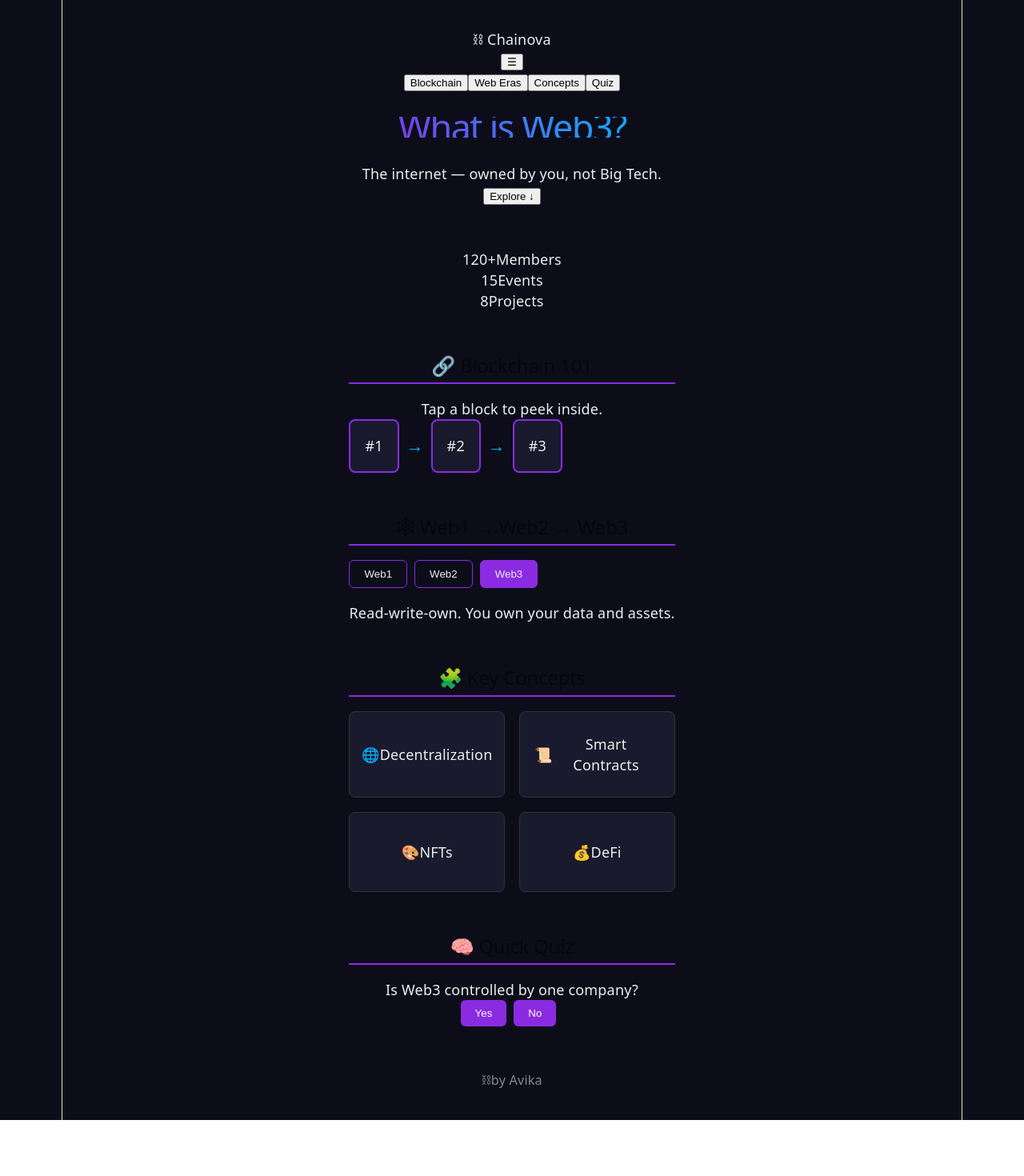
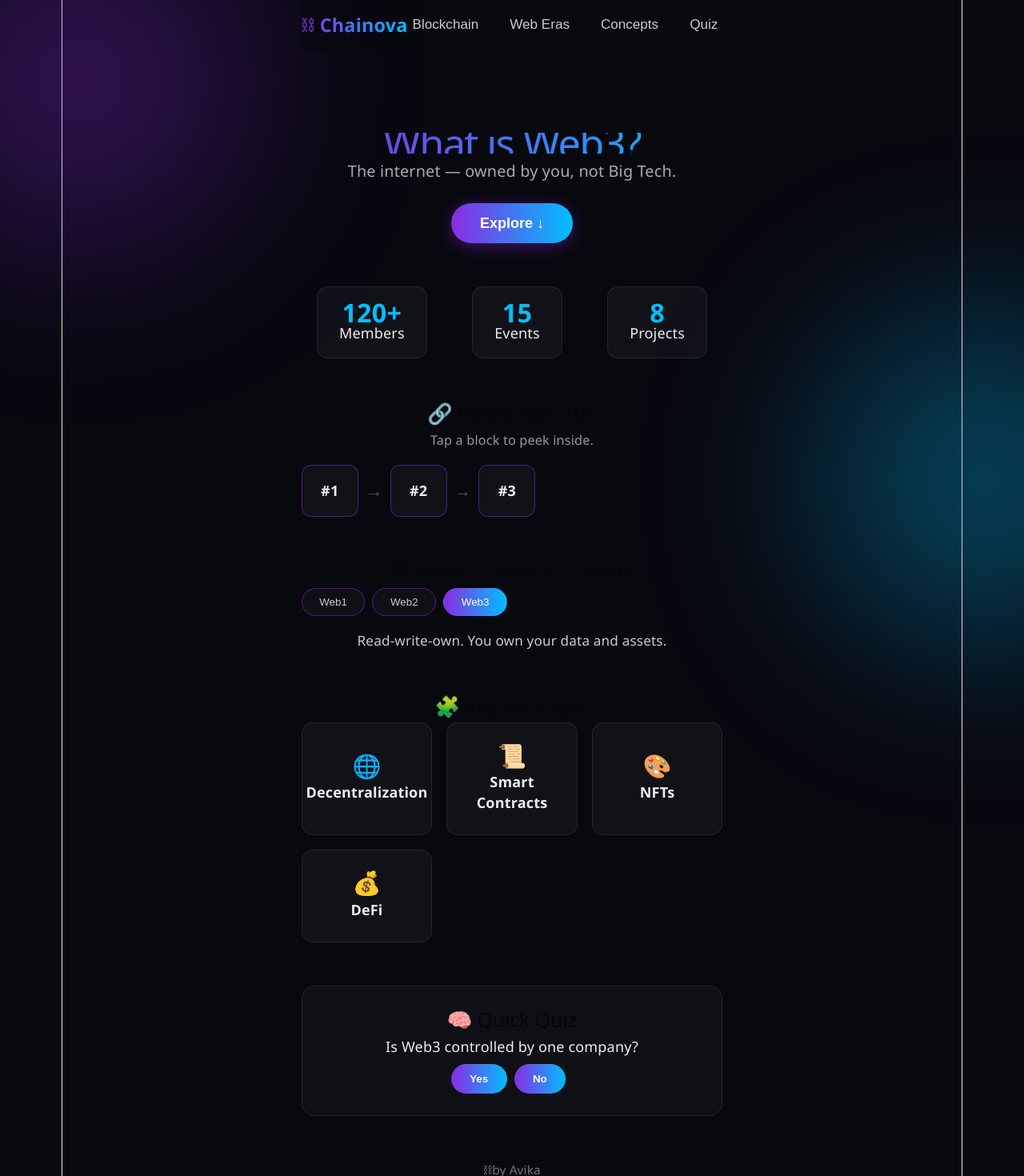
Before and after one commit to avikkaaa/chainova, a React (Vite) app: page / in a window 1280 px wide. Shown: the top 1470 px of the page at 80% size. Before the commit the page ends 1400 px from the top, so only its background shows below. Built offline with nearby package versions, Linux system fonts and the light colour scheme.

Commit message:
Update App.css

```diff
--- a/src/App.css
+++ b/src/App.css
@@ -1,37 +1,181 @@
 * { box-sizing: border-box; }
 
 body {
-  background: #0d0d1a;
+  background: #08080f;
   color: #eee;
+  margin: 0;
+  overflow-x: hidden;
 }
 
 .app {
+  position: relative;
   max-width: 800px;
   margin: 0 auto;
-  padding: 2rem 1rem;
-  font-family: system-ui, sans-serif;
+  padding: 0 1rem 2rem;
+  font-family: 'Segoe UI', system-ui, sans-serif;
 }
 
-.hero {
-  text-align: center;
-  margin-bottom: 3rem;
+.glow {
+  position: fixed;
+  width: 400px;
+  height: 400px;
+  border-radius: 50%;
+  filter: blur(120px);
+  opacity: 0.35;
+  z-index: 0;
+  pointer-events: none;
 }
 
-.hero h1 {
-  font-size: 2.5rem;
+.glow-1 { background: #8a2be2; top: -100px; left: -100px; }
+.glow-2 { background: #00bfff; bottom: 0; right: -150px; }
+
+.navbar, .hero, .stats, section, .footer {
+  position: relative;
+  z-index: 1;
+}
+
+/* Navbar */
+.navbar {
+  display: flex;
+  justify-content: space-between;
+  align-items: center;
+  padding: 1rem 0;
+  position: sticky;
+  top: 0;
+  background: rgba(8, 8, 15, 0.75);
+  backdrop-filter: blur(10px);
+  z-index: 10;
+}
+
+.logo {
+  font-weight: bold;
+  font-size: 1.3rem;
   background: linear-gradient(90deg, #8a2be2, #00bfff);
   -webkit-background-clip: text;
   background-clip: text;
   color: transparent;
 }
 
+.menu-toggle {
+  display: none;
+  background: none;
+  border: none;
+  color: #eee;
+  font-size: 1.5rem;
+  cursor: pointer;
+}
+
+.nav-links {
+  display: flex;
+  gap: 1.5rem;
+}
+
+.nav-links button {
+  background: none;
+  border: none;
+  color: #ccc;
+  cursor: pointer;
+  font-size: 0.95rem;
+  transition: color 0.2s;
+}
+
+.nav-links button:hover {
+  color: #00bfff;
+}
+
+@media (max-width: 600px) {
+  .menu-toggle { display: block; }
+  .nav-links {
+    display: none;
+    flex-direction: column;
+    position: absolute;
+    top: 60px;
+    right: 0;
+    background: #12121f;
+    padding: 1rem;
+    border-radius: 12px;
+    box-shadow: 0 8px 24px rgba(0,0,0,0.4);
+  }
+  .nav-links.open { display: flex; }
+}
+
+/* Hero */
+.hero {
+  text-align: center;
+  padding: 4rem 0 2rem;
+}
+
+.hero h1 {
+  font-size: 2.8rem;
+  margin-bottom: 0.5rem;
+  background: linear-gradient(90deg, #8a2be2, #00bfff);
+  -webkit-background-clip: text;
+  background-clip: text;
+  color: transparent;
+}
+
+.hero p {
+  color: #aaa;
+  font-size: 1.1rem;
+}
+
+.cta {
+  margin-top: 1.5rem;
+  padding: 0.8rem 2rem;
+  background: linear-gradient(90deg, #8a2be2, #00bfff);
+  border: none;
+  border-radius: 30px;
+  color: white;
+  font-size: 1rem;
+  font-weight: 600;
+  cursor: pointer;
+  box-shadow: 0 4px 20px rgba(138, 43, 226, 0.4);
+  transition: transform 0.2s, box-shadow 0.2s;
+}
+
+.cta:hover {
+  transform: scale(1.06);
+  box-shadow: 0 6px 28px rgba(0, 191, 255, 0.5);
+}
+
+/* Stats */
+.stats {
+  display: flex;
+  justify-content: space-around;
+  text-align: center;
+  margin: 1rem 0 3rem;
+  flex-wrap: wrap;
+  gap: 1rem;
+}
+
+.stat {
+  background: rgba(255,255,255,0.04);
+  border: 1px solid rgba(255,255,255,0.08);
+  padding: 1rem 1.5rem;
+  border-radius: 14px;
+  min-width: 100px;
+}
+
+.stat span {
+  display: block;
+  font-size: 1.8rem;
+  font-weight: bold;
+  color: #00bfff;
+}
+
 section {
   margin-bottom: 3rem;
+  scroll-margin-top: 80px;
 }
 
 section h2 {
-  border-bottom: 2px solid #8a2be2;
-  padding-bottom: 0.4rem;
+  font-size: 1.4rem;
+  margin-bottom: 0.3rem;
+}
+
+.subtext {
+  color: #999;
+  font-size: 0.9rem;
   margin-bottom: 1rem;
 }
 
@@ -50,28 +194,37 @@ section h2 {
 }
 
 .block {
-  background: #1a1a2e;
-  border: 2px solid #8a2be2;
-  padding: 1rem;
-  border-radius: 8px;
+  background: rgba(255,255,255,0.04);
+  border: 1px solid rgba(138, 43, 226, 0.5);
+  padding: 1rem 1.3rem;
+  border-radius: 12px;
   cursor: pointer;
+  font-weight: 600;
   transition: 0.2s;
 }
 
-.block:hover, .block.active {
-  background: #8a2be2;
+.block:hover {
+  border-color: #00bfff;
+  transform: translateY(-2px);
+}
+
+.block.active {
+  background: linear-gradient(90deg, #8a2be2, #00bfff);
+  border-color: transparent;
 }
 
 .link {
-  color: #00bfff;
+  color: #555;
   font-size: 1.2rem;
 }
 
 .block-details {
   margin-top: 1rem;
-  background: #1a1a2e;
-  padding: 1rem;
-  border-radius: 8px;
+  background: rgba(255,255,255,0.04);
+  border: 1px solid rgba(255,255,255,0.08);
+  padding: 1rem 1.2rem;
+  border-radius: 12px;
+  font-size: 0.9rem;
 }
 
 /* Tabs */
@@ -79,65 +232,96 @@ section h2 {
   display: flex;
   gap: 0.5rem;
   margin-bottom: 1rem;
+  flex-wrap: wrap;
 }
 
 .tab {
-  padding: 0.5rem 1rem;
-  border: 1px solid #8a2be2;
-  background: transparent;
-  color: #eee;
-  border-radius: 6px;
+  padding: 0.5rem 1.2rem;
+  border: 1px solid rgba(138, 43, 226, 0.5);
+  background: rgba(255,255,255,0.03);
+  color: #ccc;
+  border-radius: 20px;
   cursor: pointer;
+  transition: 0.2s;
 }
 
 .tab.active {
-  background: #8a2be2;
+  background: linear-gradient(90deg, #8a2be2, #00bfff);
+  color: white;
+  border-color: transparent;
+}
+
+.era-text {
+  color: #ccc;
+  font-size: 0.95rem;
 }
 
 /* Concept cards */
 .card-grid {
   display: grid;
-  grid-template-columns: repeat(auto-fit, minmax(160px, 1fr));
+  grid-template-columns: repeat(auto-fit, minmax(150px, 1fr));
   gap: 1rem;
 }
 
 .card {
-  background: #1a1a2e;
-  border: 1px solid #333;
+  background: rgba(255,255,255,0.04);
+  border: 1px solid rgba(255,255,255,0.08);
   padding: 1.5rem 1rem;
-  border-radius: 8px;
+  border-radius: 14px;
   text-align: center;
   cursor: pointer;
-  min-height: 100px;
+  min-height: 110px;
   display: flex;
+  flex-direction: column;
   align-items: center;
   justify-content: center;
-  transition: 0.2s;
+  gap: 0.4rem;
+  font-weight: 600;
+  transition: 0.25s;
+}
+
+.card-icon {
+  font-size: 1.6rem;
 }
 
 .card:hover {
   border-color: #00bfff;
+  transform: translateY(-3px);
 }
 
 .card.flipped {
-  background: #00bfff;
-  color: #0d0d1a;
+  background: linear-gradient(135deg, #8a2be2, #00bfff);
+  color: white;
   font-size: 0.85rem;
+  font-weight: 400;
 }
 
 /* Quiz */
+.quiz {
+  background: rgba(255,255,255,0.03);
+  border: 1px solid rgba(255,255,255,0.08);
+  padding: 1.5rem;
+  border-radius: 16px;
+}
+
 .quiz-options button {
-  margin-right: 0.5rem;
-  padding: 0.5rem 1rem;
-  border-radius: 6px;
+  margin: 0.5rem 0.5rem 0 0;
+  padding: 0.6rem 1.3rem;
+  border-radius: 20px;
   border: none;
-  background: #8a2be2;
+  background: linear-gradient(90deg, #8a2be2, #00bfff);
   color: white;
+  font-weight: 600;
   cursor: pointer;
+  transition: transform 0.2s;
+}
+
+.quiz-options button:hover {
+  transform: scale(1.05);
 }
 
 .feedback {
-  margin-top: 0.5rem;
+  margin-top: 0.8rem;
   font-weight: bold;
 }
 
@@ -146,7 +330,7 @@ section h2 {
 
 .footer {
   text-align: center;
-  color: #888;
+  color: #777;
   margin-top: 3rem;
-  font-size: 0.9rem;
+  font-size: 0.85rem;
 }
```
